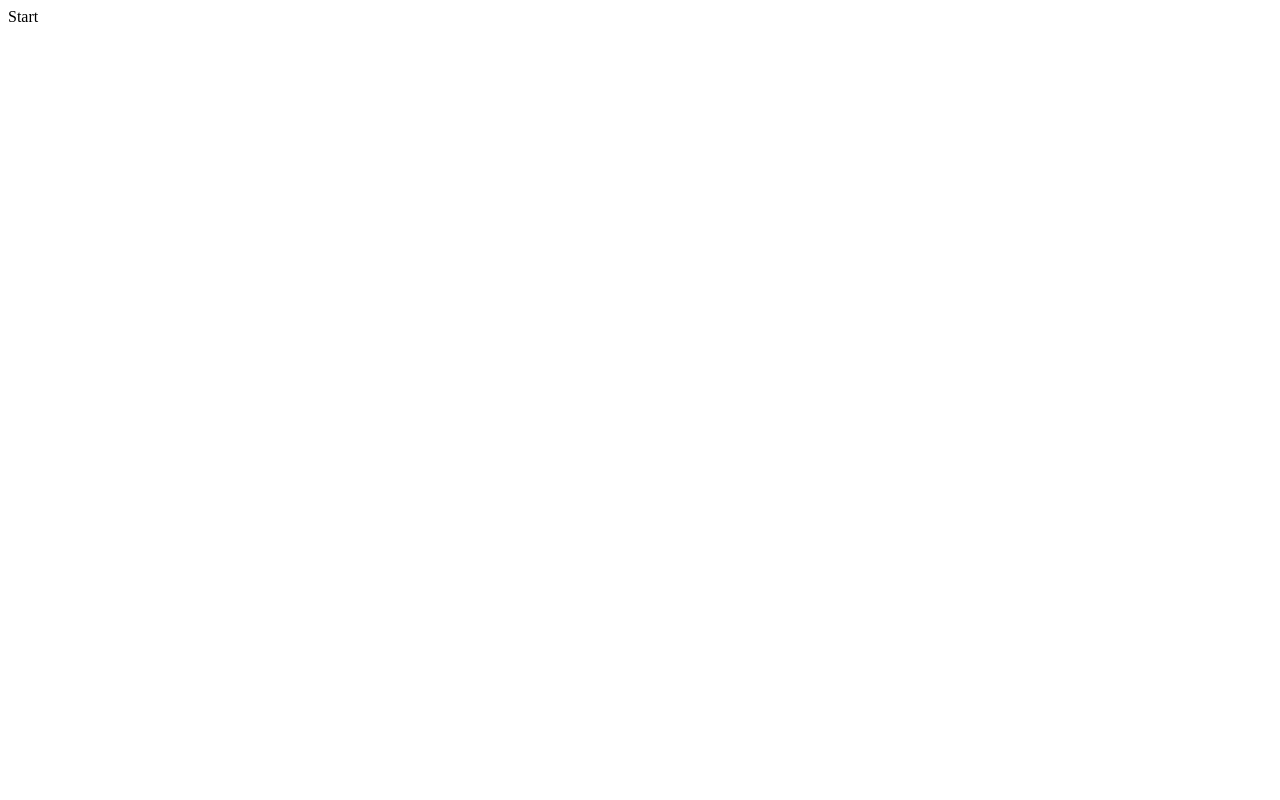
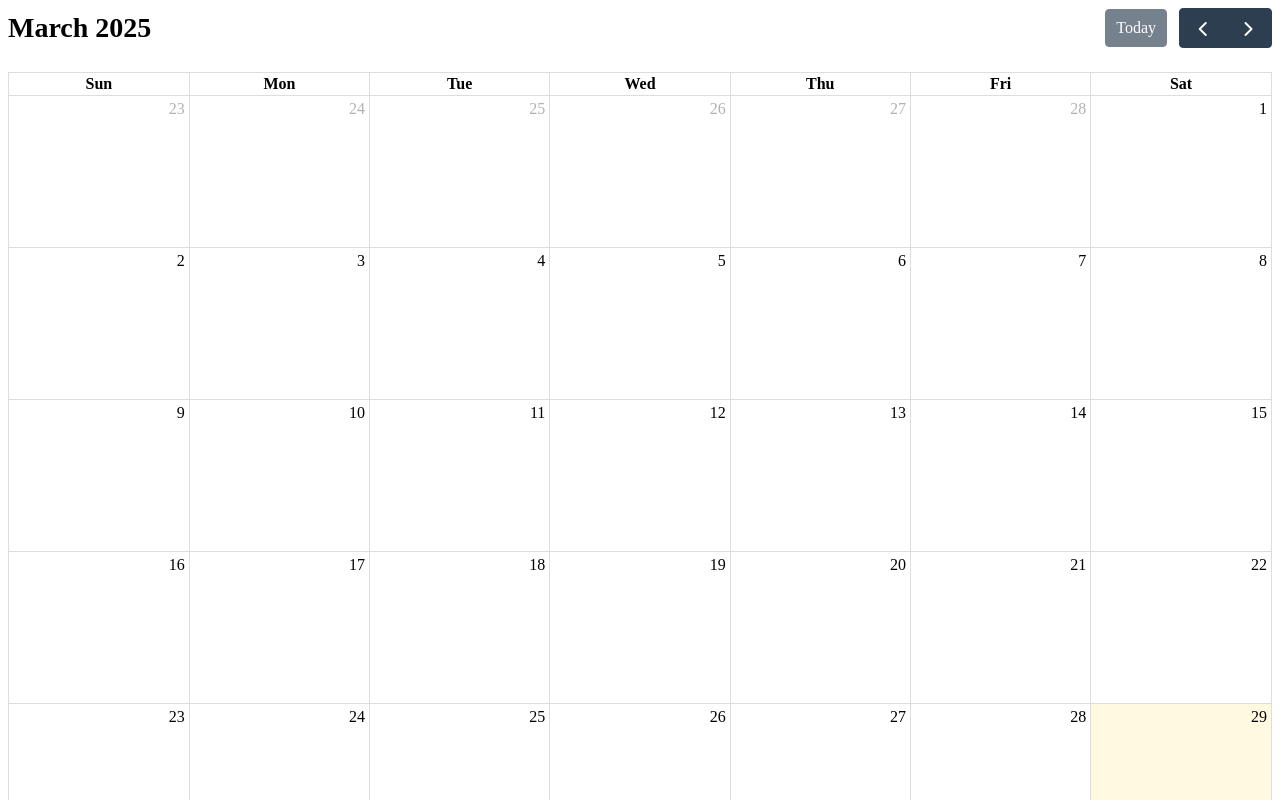
Before and after one commit to sedationh/precise-calendar, a React (Vite) app: page / in a window 1280 px wide. Shown: the top 800 px of the page. Built offline with nearby package versions, Linux system fonts and the light colour scheme.

Commit message:
:sparkles:(calendar): add fullcalendar component

```diff
--- a/package.json
+++ b/package.json
@@ -11,6 +11,9 @@
     "preview": "vite preview"
   },
   "dependencies": {
+    "@fullcalendar/core": "^6.1.15",
+    "@fullcalendar/daygrid": "^6.1.15",
+    "@fullcalendar/react": "^6.1.15",
     "react": "^19.1.0",
     "react-dom": "^19.1.0"
   },
--- a/src/App.tsx
+++ b/src/App.tsx
@@ -1,7 +1,9 @@
+import Calendar from './component/Calendar'
+
 function App() {
   return (
     <>
-      Start
+      <Calendar />
     </>
   )
 }
--- /dev/null
+++ b/src/component/Calendar/index.tsx
@@ -0,0 +1,13 @@
+import dayGridPlugin from '@fullcalendar/daygrid' // a plugin!
+import FullCalendar from '@fullcalendar/react'
+
+export default function Calendar() {
+  return (
+    <FullCalendar
+      plugins={[dayGridPlugin]}
+      buttonText={{
+        today: 'Today',
+      }}
+    />
+  )
+}
```
Also changed, not shown: 1 other file (tests, documents, lock files or other folders).
